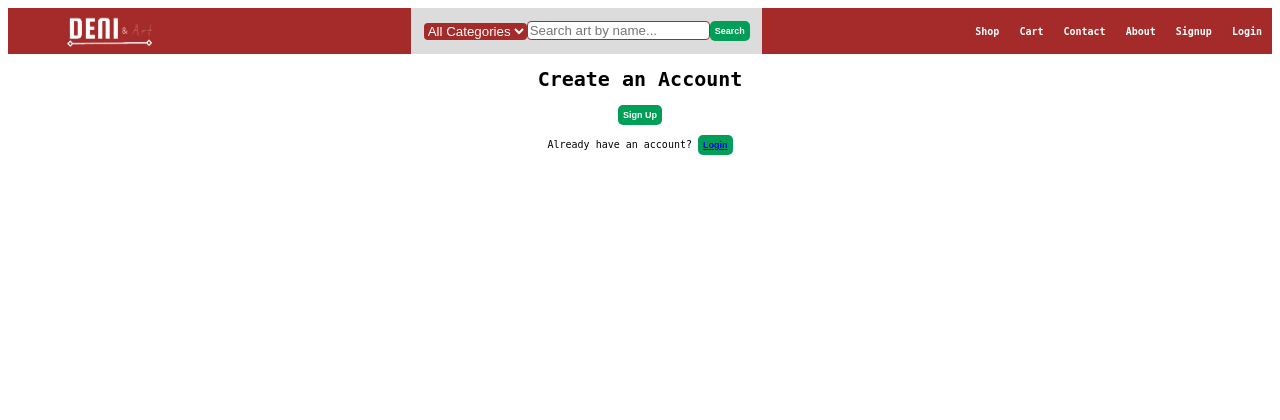
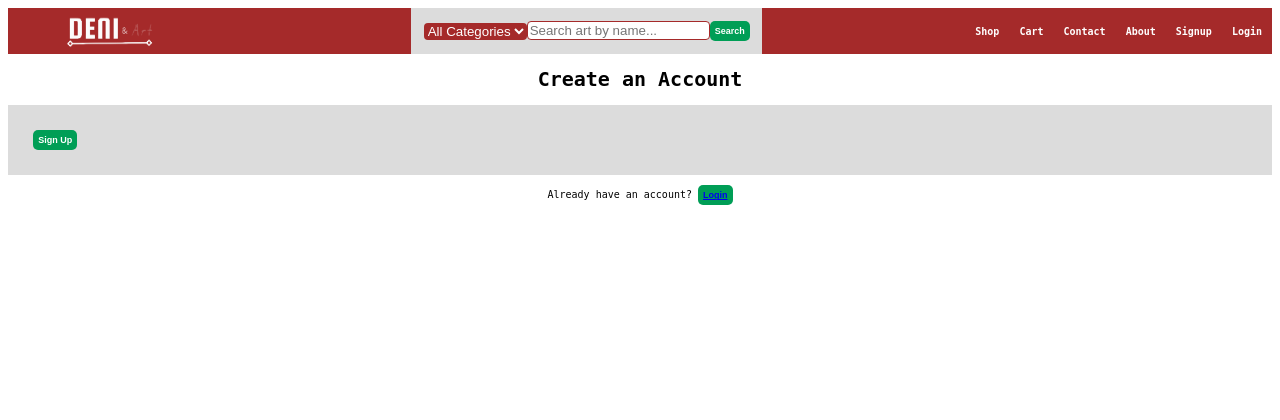
Before and after one commit to deni-cyber/artshop, a Django app: template art/templates/art/signup.html in a window 1280 px wide. Shown: the top 420 px of the page. Run offline with Django 3.2, Linux system fonts and the light colour scheme; the template is opened without the code that fills it, so the values that code supplies are empty.

Commit message:
styled the registration form

```diff
--- a/art/templates/art/signup.html
+++ b/art/templates/art/signup.html
@@ -1,11 +1,12 @@
 {% extends 'art/base.html' %}
+
 
 {% block title %}Login - Art Store{% endblock %}
 
 {% block content %}
 
     <h1>Create an Account</h1>
-    <form method="post">
+    <form method="post" style="background-color: gainsboro; display: flex; flex-direction: column; align-items: flex-start; padding: 2%; text-align: left;">
         {% csrf_token %}
         {{ form.as_p }}
         <button type="submit">Sign Up</button>
--- a/static/art/css/base.css
+++ b/static/art/css/base.css
@@ -4,6 +4,7 @@ body{
     font-size: 10px;
     font-family: monospace;
 }
+
 #page-container {
 position: relative;
 min-height: 100vh;
```
Also changed, not shown: db.sqlite3.
